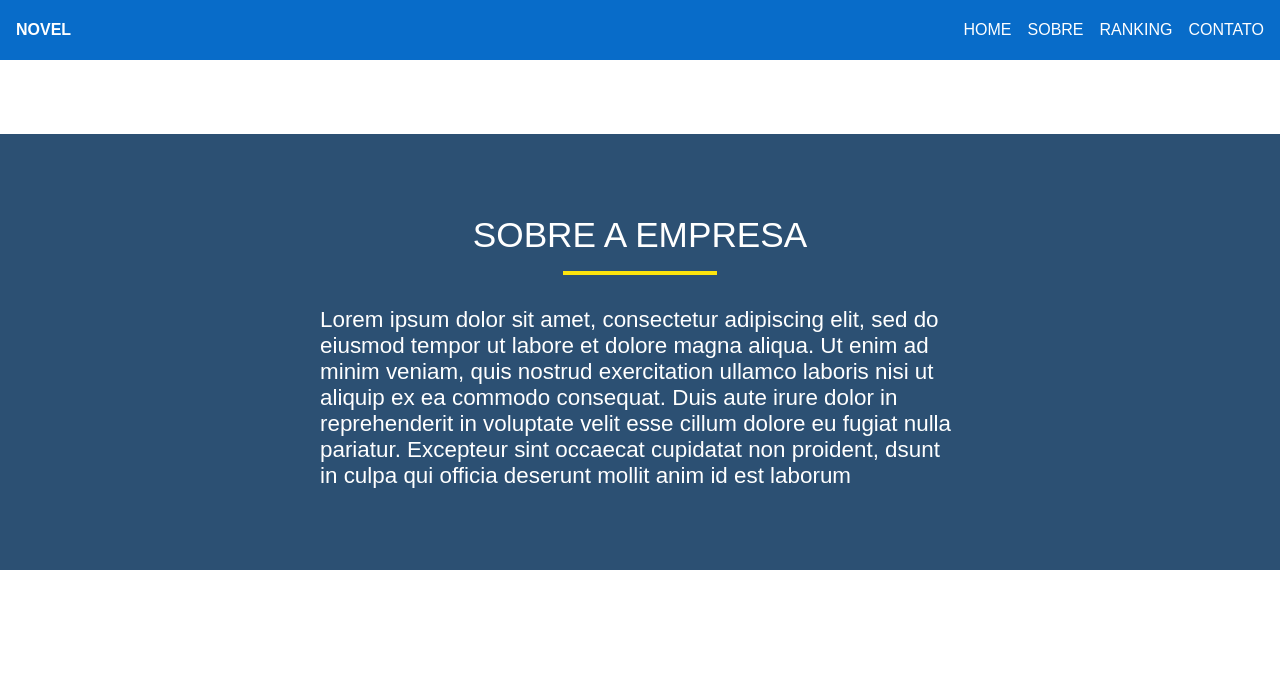
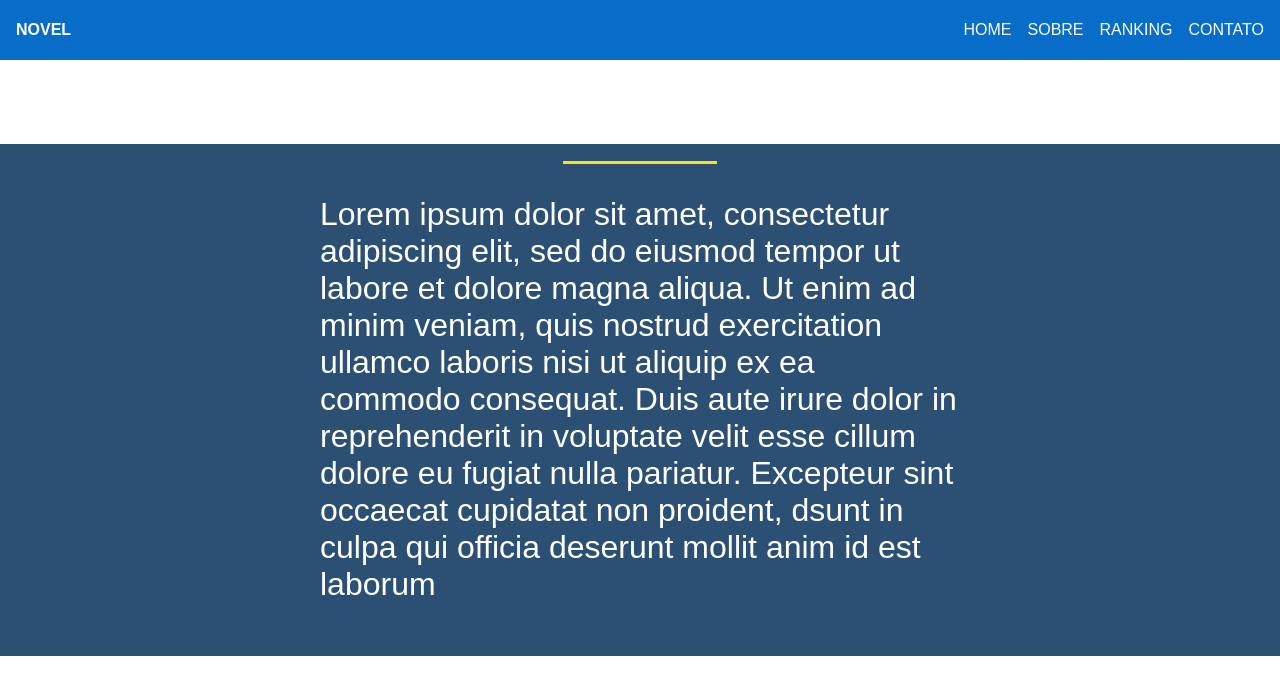
Before and after one commit to HeidiGomes/Aula_Trainee_01, a plain HTML site: page index.html in a window 1280 px wide. Drawn offline with Linux system fonts and the light colour scheme.

Commit message:
Agora sim Finalizado, mudei tamnha p

```diff
--- a/style.css
+++ b/style.css
@@ -47,7 +47,7 @@ input, textarea, button, p, a {
 #sobre {
   margin-top: 5rem;
   width: 100%;
-  height: 68vh;
+  height: 80vh;
   background-color: #fff;
   display: flex;
   flex-direction: column;
@@ -66,13 +66,14 @@ input, textarea, button, p, a {
 }
 
 .banner-sobre h3 {
-  font-size: 2.2rem;
+  font-size: 2.4rem;
   font-weight: unset;
+  margin-top: -6rem;
 }
 
 .banner-sobre p {
   width: 50%;
-  font-size: 1.4rem;
+  font-size: 2rem;
   font-weight: initial;
 }
 
```
